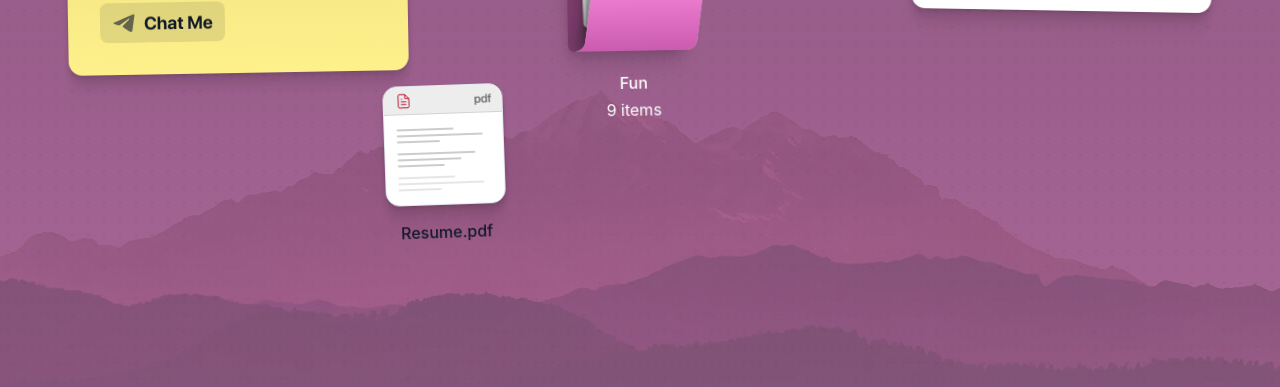
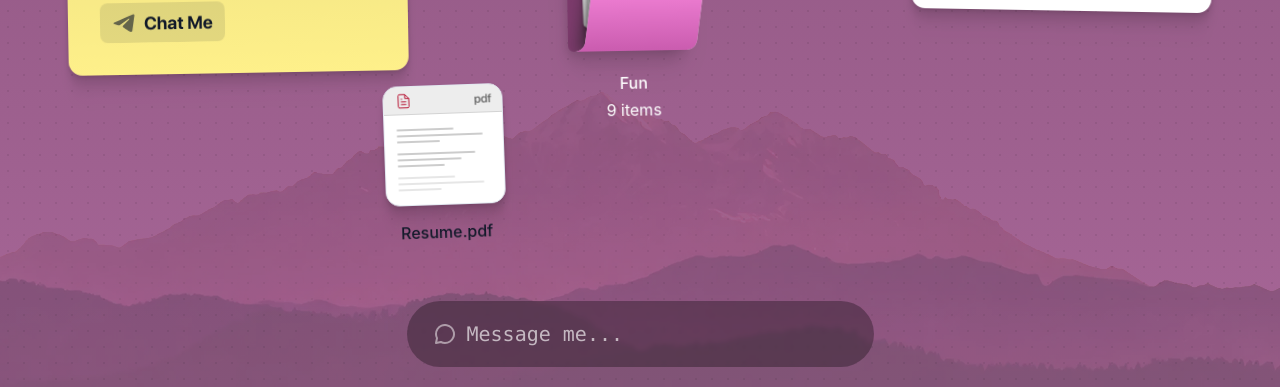
Before and after one commit to vanyashuvalov/myportfolio, a website: page index.html in a window 1280 px wide. Shown: the part 413-800 px from the top of the page. Drawn offline with Linux system fonts and the light colour scheme; no server answers.

Commit message:
style(contact-input): fix positioning and add form attributes
- Uncomment left and right positioning properties for proper horizontal alignment
- Change bottom value from 16 to 0 for correct vertical positioning
- Add box-sizing: border-box to prevent padding overflow issues
- Add id="contact-message" attribute to textarea for form association
- Add name="message" attribute to textarea for form submission
- Ensures contact input wrapper spans full width and aligns correctly with safe area padding

```diff
--- a/js/shared/ui/contact-input/contact-input.css
+++ b/js/shared/ui/contact-input/contact-input.css
@@ -9,16 +9,17 @@
 .contact-input-wrapper {
   /* UPDATED COMMENTS: Fixed position, always visible above widgets and fullscreen modals */
   position: fixed;
-  /* left: 0;
-  right: 0; */
+  left: 0;
+  right: 0;
   /* CRITICAL: Safe-area padding for iOS home indicator */
   /* UPDATED COMMENTS: Adds padding-bottom for home indicator area */
-  bottom: 16;
+  bottom: 0;
   padding: 0 20px 20px;
   z-index: var(--z-contact-input, 1000);
   display: flex;
   justify-content: center;
   width: 100%;
+  box-sizing: border-box;
 
   /* SCALED FOR: Hidden by default, shown after body.loaded */
   opacity: 0;
--- a/js/shared/ui/contact-input/contact-input.js
+++ b/js/shared/ui/contact-input/contact-input.js
@@ -70,6 +70,8 @@ export class ContactInput {
           <!-- ANCHOR: text_input -->
           <textarea
             class="contact-input__field"
+            id="contact-message"
+            name="message"
             placeholder="${this.options.placeholder}"
             maxlength="${this.options.maxLength}"
             aria-label="Message input field"
```
